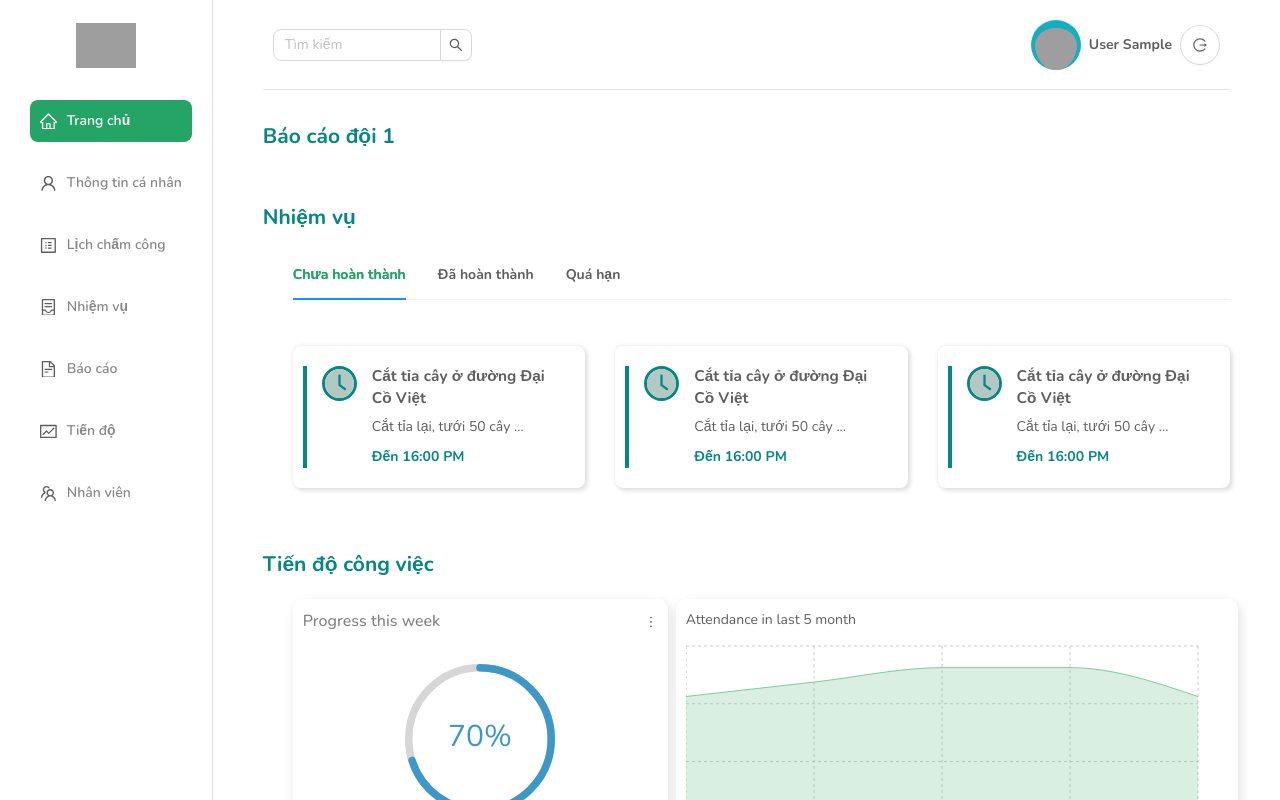
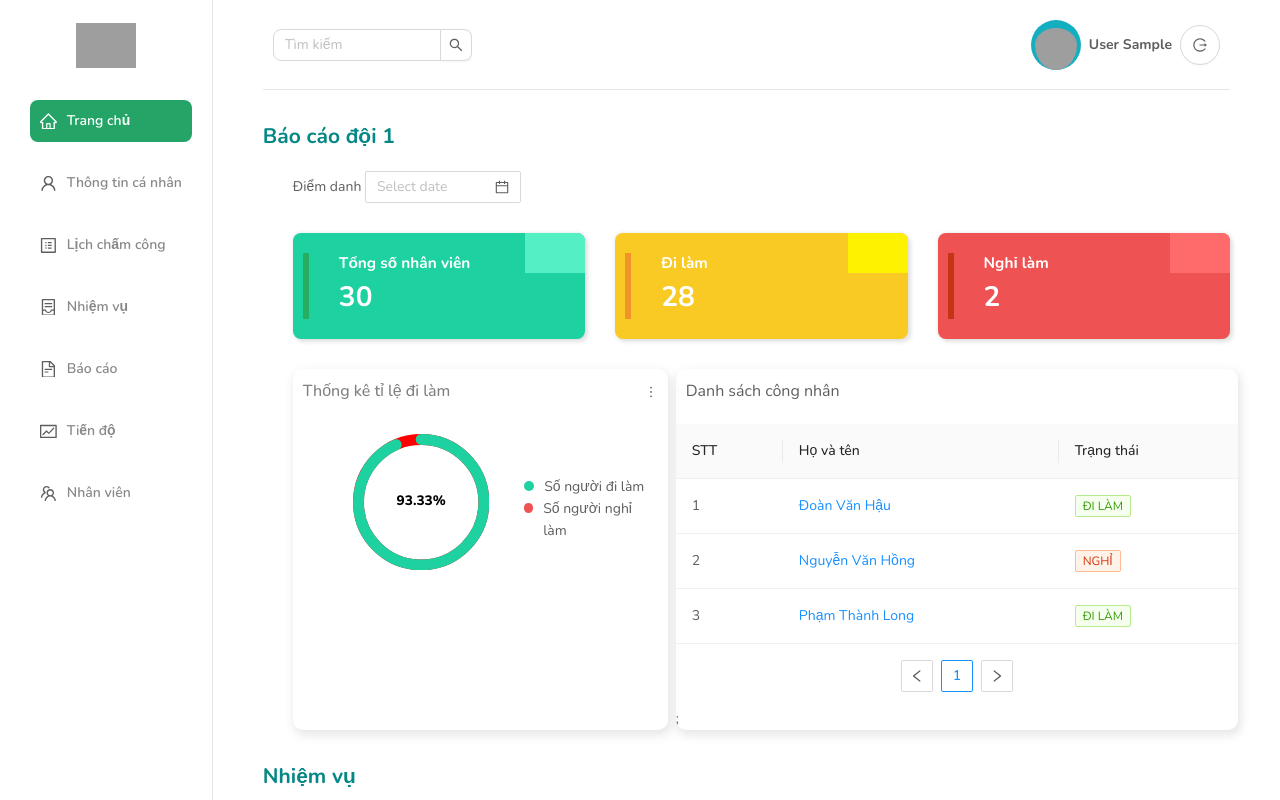
Before and after one commit to H-HauDV/2022_UiAndUx1, a React (Create React App) app: page /trang-chu in a window 1280 px wide. Shown: the top 800 px of the page. Built offline with nearby package versions, Linux system fonts and the light colour scheme; sample sign-in values are in the browser's storage; grey boxes are pictures that could not be loaded.

Commit message:
Attendance ok

```diff
--- a/src/components/AttendanceReport.js
+++ b/src/components/AttendanceReport.js
@@ -1,6 +1,54 @@
 import React from "react";
 import Section from "./Section";
+import "../scss/attendancereport.scss";
+import { DatePicker } from "antd";
+import OverviewCard from "../components/OverViewCard";
+import WorkingAttendChart from "./WorkingAttendChart";
+import WorkingWorkerList from "./WorkingWorkerList";
+
 
 export default function AttendanceReport() {
-  return <Section title="Báo cáo đội 1"></Section>;
+  const onChange = (date, dateString) => {
+    console.log(date, dateString);
+  };
+  return (
+    <Section title="Báo cáo đội 1">
+      <div>
+        Điểm danh <DatePicker onChange={onChange} />
+      </div>
+      <div className="attend-row">
+        <OverviewCard
+          key={1}
+          backgroundColor="#1dd1a1"
+          lineColor="#27ae60"
+          connerColor="#55efc4"
+          textColor="#ffffff"
+          title="Tổng số nhân viên"
+          number={30}
+        />
+        <OverviewCard
+          key={1}
+          backgroundColor="#f9ca24"
+          lineColor="#f0932b"
+          connerColor="#fff200"
+          textColor="#ffffff"
+          title="Đi làm"
+          number={28}
+        />
+        <OverviewCard
+          key={1}
+          backgroundColor="#ee5253"
+          lineColor="#c23616"
+          connerColor="#ff6b6b"
+          textColor="#ffffff"
+          title="Nghỉ làm"
+          number={2}
+        />
+      </div>
+      <div className="work-timeline">
+        <WorkingAttendChart/>
+        <WorkingWorkerList/>
+      </div>
+    </Section>
+  );
 }
--- /dev/null
+++ b/src/components/OverViewCard.js
@@ -0,0 +1,35 @@
+import React from "react";
+import "../scss/overviewcard.scss";
+
+export default function OverviewCard({
+  backgroundColor,
+  lineColor,
+  textColor,
+  title,
+  number,
+  connerColor,
+}) {
+  return (
+    <div className="overview-card" style={{ backgroundColor: backgroundColor }}>
+      <div
+        className="overview-card_container"
+        style={{ borderColor: lineColor }}
+      >
+        <div className="overview-card_icon">
+          <span
+          // style={{ color: iconColor, backgroundColor: iconBackgroundColor }}
+          ></span>
+        </div>
+        <div className="overview-card_content">
+          <div className="overview-card_name">
+            <span style={{ color: textColor }}>{title}</span>
+          </div>
+          <span className="overview-card_number" style={{ color: textColor }}>
+            {number}
+          </span>
+        </div>
+        <div className="card_conner" style={{ background: connerColor }}></div>
+      </div>
+    </div>
+  );
+}
--- /dev/null
+++ b/src/components/WorkingAttendChart.js
@@ -0,0 +1,42 @@
+import React from "react";
+import "../scss/workingattendchart.scss";
+import { CircularProgressbar,buildStyles } from "react-circular-progressbar";
+import "react-circular-progressbar/dist/styles.css";
+import { FlagOutlined, MoreOutlined } from "@ant-design/icons";
+const WorkingAttendChart = () => {
+  return (
+    <div className="featured">
+      <div className="upper">
+        <h1 className="title">Thống kê tỉ lệ đi làm</h1>
+        <MoreOutlined />
+      </div>
+      <div className="bottom">
+        <div className="featuredChart">
+          <CircularProgressbar
+          value={93.33} text={"93.33%"} strokeWidth={8}
+          styles={buildStyles({
+            textColor: "black",
+            pathColor: "#1dd1a1",
+            trailColor: "red"
+          })}
+          />
+        </div>
+        <div className="right">
+            <div className="up">
+                <div className="green" style={{ background: "#1dd1a1" }}></div>
+                <div className="text">Số người đi làm</div>
+
+            </div>
+            <div className="down">
+                <div className="red" style={{ background: "#ee5253" }}></div>
+                <div className="text">Số người nghỉ làm</div>
+            </div>
+
+        </div>
+
+      </div>
+    </div>
+  );
+};
+
+export default WorkingAttendChart;
--- /dev/null
+++ b/src/components/WorkingWorkerList.js
@@ -0,0 +1,75 @@
+import React, { useState } from "react";
+import "../scss/workingworkerlist.scss";
+import { Space, Table, Tag } from "antd";
+const WorkingWorkerList = () => {
+  const [bottom, setBottom] = useState("bottomCenter");
+  const columns = [
+    {
+      title: "STT",
+      dataIndex: "stt",
+      key: "stt",
+    },
+    {
+      title: "Họ và tên",
+      dataIndex: "name",
+      key: "name",
+      render: (text) => <a>{text}</a>,
+    },
+    {
+      title: "Trạng thái",
+      key: "status",
+      dataIndex: "status",
+      render: (_, { tags }) => (
+        <>
+          {tags.map((tag) => {
+            let color = "green";
+
+            if (tag === "Nghỉ") {
+              color = "volcano";
+            }
+
+            return (
+              <Tag color={color} key={tag}>
+                {tag.toUpperCase()}
+              </Tag>
+            );
+          })}
+        </>
+      ),
+    },
+  ];
+  const data = [
+    {
+      stt: "1",
+
+      name: "Đoàn Văn Hậu",
+      tags: ["Đi làm"],
+    },
+    {
+      stt: "2",
+      name: "Nguyễn Văn Hồng",
+      tags: ["Nghỉ"],
+    },
+    {
+      stt: "3",
+      name: "Phạm Thành Long",
+      tags: ["Đi làm"],
+    },
+  ];
+  return (
+    <div className="card">
+      <div className="title">Danh sách công nhân</div>
+      <Table
+        pagination={{
+          position: [bottom],
+        }}
+        className="table"
+        columns={columns}
+        dataSource={data}
+      />
+      ;
+    </div>
+  );
+};
+
+export default WorkingWorkerList;
--- /dev/null
+++ b/src/scss/attendancereport.scss
@@ -0,0 +1,33 @@
+@import "./style.scss";
+.attend-row {
+    display: grid;
+    gap: 30px;
+    padding: 30px 0;
+    @include responsive_320 {
+        grid-template-columns: 1fr;
+    }
+
+    @include responsive_375 {
+        grid-template-columns: 1fr;
+    }
+
+    @include responsive_425 {
+        grid-template-columns: 1fr;
+    }
+
+    @include responsive_768 {
+        grid-template-columns: 1fr 1fr;
+    }
+
+    @include responsive_992 {
+        grid-template-columns: 1fr 1fr;
+    }
+
+    @include responsive_1024 {
+        grid-template-columns: 1fr 1fr;
+    }
+
+    @include responsive_1200 {
+        grid-template-columns: 1fr 1fr 1fr;
+    }
+}
--- /dev/null
+++ b/src/scss/overviewcard.scss
@@ -0,0 +1,51 @@
+.overview-card {
+    padding: 20px 30px 20px 10px;
+    border-radius: 8px;
+    box-shadow: 0 0 4px 0 rgba(201, 201, 201, 0.47), 3px 3px 4px 0 rgba(201, 201, 201, 0.47);
+    position: relative;
+    .overview-card_container {
+        display: flex;
+
+        border-left: 6px solid transparent;
+        .overview-card_icon {
+            padding: 0px 15px;
+            span {
+                //padding: 5px;
+                display: flex;
+                align-items: center;
+                // border-radius: 50%;
+                svg {
+                    font-size: 2.5rem;
+                }
+            }
+        }
+
+        .overview-card_content {
+            min-height: 50px;
+            .overview-card_name {
+                min-height: 20px;
+
+                span {
+                    font-size: 1.1rem;
+                    line-height: 0.6rem;
+                    font-weight: bold;
+
+                }
+            }
+
+            .overview-card_number {
+                font-weight: bold;
+                font-size: 2rem;
+            }
+        }
+
+    }
+    .card_conner{
+        top: 0px;
+        right: 0px;
+        position: absolute;
+        border-top-right-radius: 8px;
+        height: 40px;
+        width: 60px;
+    }
+}
--- /dev/null
+++ b/src/scss/workingattendchart.scss
@@ -0,0 +1,63 @@
+.featured {
+    flex: 2;
+    -webkit-box-shadow: 2px 4px 10px 1px rgba(0, 0, 0, 0.47);
+    box-shadow: 2px 4px 10px 1px rgba(201, 201, 201, 0.47);
+    border-radius: 10px;
+    max-width:450px;
+
+    .upper {
+        display: flex;
+        align-items: center;
+        justify-content: space-between;
+        color: gray;
+        padding-left: 10px;
+        padding-right: 10px;
+        padding: 10px;
+
+        .title {
+            font-size: 16px;
+            font-weight: 500;
+            color: gray;
+        }
+    }
+    .bottom {
+        padding: 20px;
+        padding-left: 60px;
+        display: flex;
+        flex-direction: row;
+        align-items: right;
+        gap: 15px;
+        .featuredChart {
+
+
+            width: 150px;
+            height: 150px;
+            .CircularProgressbar-text{
+                font-size: 10px;
+                font-weight: 800;
+            }
+        }
+        .right{
+            padding-left: 20px;
+            .up, .down{
+                display: flex;
+                flex-direction: row;
+            }
+            .up .green{
+                border-radius: 10px;
+                height: 10px;
+                width: 10px;
+                margin-top: 5px;
+                margin-right: 10px;
+            }
+            .down .red{
+                border-radius: 10px;
+                height: 10px;
+                width: 10px;
+                margin-top: 5px;
+                margin-right: 10px;
+
+            }
+        }
+    }
+}
--- /dev/null
+++ b/src/scss/workingworkerlist.scss
@@ -0,0 +1,20 @@
+.card {
+    flex: 2;
+    -webkit-box-shadow: 2px 4px 10px 1px rgba(0, 0, 0, 0.47);
+    box-shadow: 2px 4px 10px 1px rgba(201, 201, 201, 0.47);
+    border-radius: 10px;
+
+    .title{
+        padding: 10px;
+        font-size: 16px;
+        margin-bottom: 10px;
+    }
+    .table{
+        border-radius: 10px;
+        .ant-pagination{
+            display: flex;
+            align-content: center;
+        }
+    }
+
+}
```
